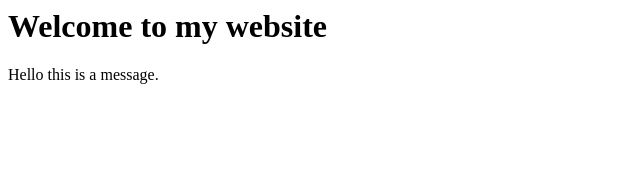
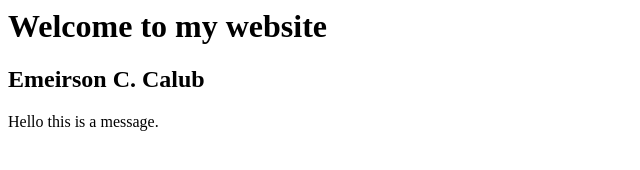
Before and after one commit to Emeirson/Github_repo, a plain HTML site: page index.html in a window 1280 px wide. Shown: the whole page, without its empty margins (0-640 px from the left). Drawn offline with Linux system fonts and the light colour scheme.

Commit message:
Add second heading

```diff
--- a/index.html
+++ b/index.html
@@ -4,6 +4,7 @@
     </head>
     <body>
         <h1>Welcome to my website</h1>
+        <h2>Emeirson C. Calub</h2>
         <p>Hello this is a message.</p>
     </body>
 </html>
```
